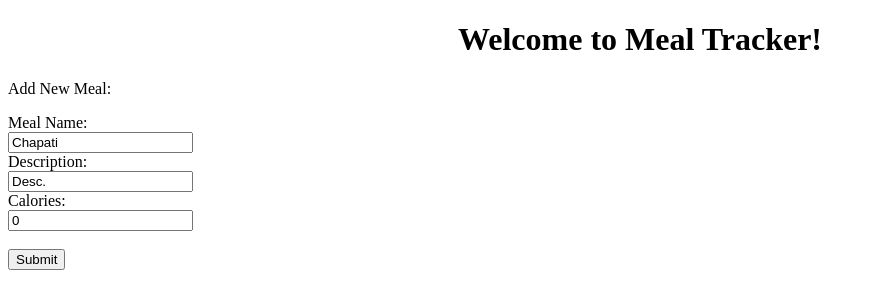
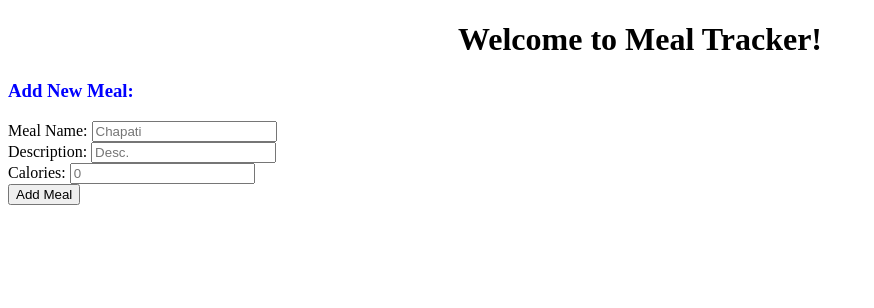
Before and after one commit to mulukadan/meal-Tracker, an Angular app: page / in a window 1280 px wide. Shown: the top 308 px of the page, without its empty margins (0-874 px from the left). Built offline with nearby package versions, Linux system fonts and the light colour scheme.

Commit message:
Eddited New Meal

```diff
--- a/src/app/meal/meal.component.css
+++ b/src/app/meal/meal.component.css
@@ -0,0 +1,3 @@
+h3{
+  color: blue;
+}
--- a/src/app/meal/meal.component.html
+++ b/src/app/meal/meal.component.html
@@ -1,19 +1,17 @@
-<p>
-  Add New Meal:
-</p>
+  <h3>Add New Meal:</h3>
+
   <div>
-    <form action="/action_page.php">
-        Meal Name:<br>
-        <input type="text" name="firstname" value="Chapati">
+    <form>
+        Meal Name:
+        <input type="text" name="firstname" placeholder="Chapati">
         <br>
-        Description:<br>
-        <input type="text" name="lastname" value="Desc.">
+        Description:
+        <input type="text" name="lastname" placeholder="Desc.">
         <br>
-        Calories:<br>
-        <input type="text" name="lastname" value="0">
-
-        <br><br>
-        <input type="submit" value="Submit">
+        Calories:
+        <input type="number" name="lastname" placeholder="0">
+        <br>
+        <input type="submit" value="Add Meal">
       </form>
 
   </div>
```
